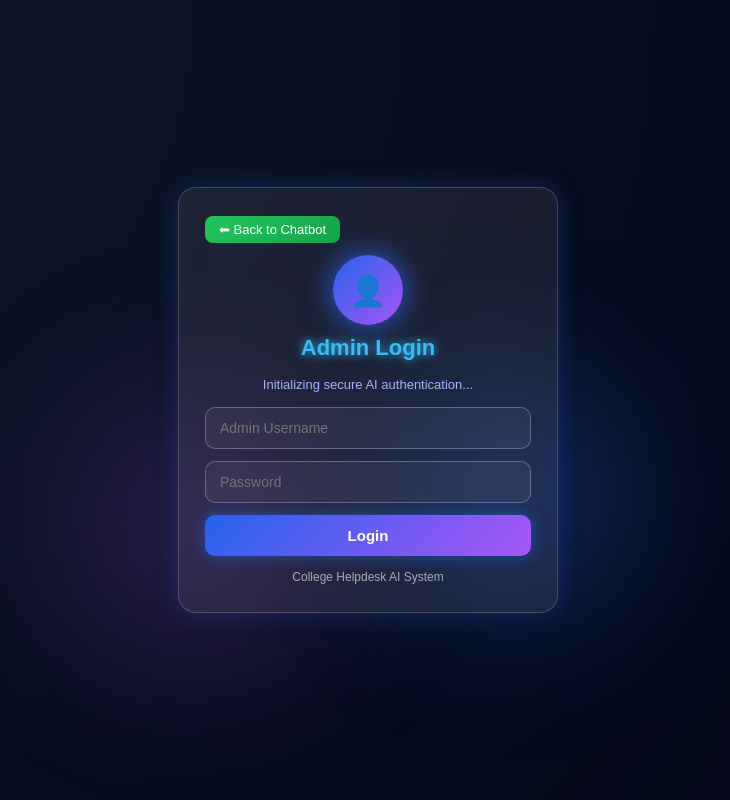
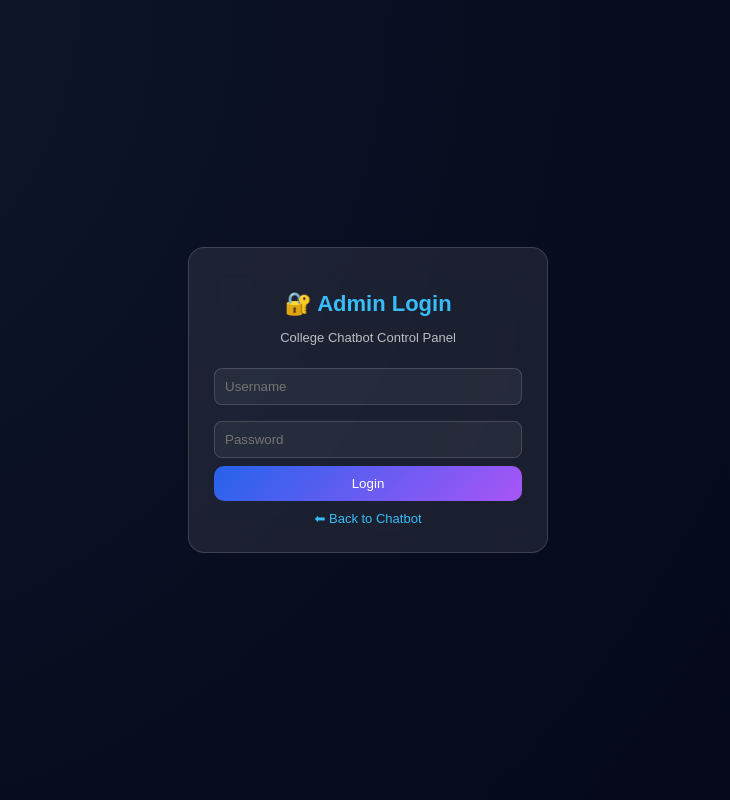
Before and after one commit to saliankishan/college-chatbot, a Flask app: page /login in a window 1280 px wide. Shown: the whole page, without its empty margins (272-1002 px from the left). Run offline with Flask 3, Linux system fonts and the light colour scheme.

Commit message:
Update login.html

```diff
--- a/templates/login.html
+++ b/templates/login.html
@@ -4,240 +4,70 @@
 <meta charset="UTF-8">
 <meta name="viewport" content="width=device-width, initial-scale=1.0">
 <title>Admin Login - College Chatbot</title>
+<link rel="stylesheet" href="/static/style.css">
+<style>
 
-<style>
-* {
-    box-sizing: border-box;
-    font-family: "Poppins", sans-serif;
-}
-
-body {
-    margin: 0;
-    height: 100vh;
-    display: flex;
-    justify-content: center;
-    align-items: center;
-    background: radial-gradient(circle at top left, #0f172a, #020617);
-    color: white;
-    overflow: hidden;
-}
-
-/* ===== Animated Background Glow ===== */
-.bg-glow {
-    position: absolute;
-    width: 300px;
-    height: 300px;
-    background: radial-gradient(circle, #2563eb, transparent 70%);
-    filter: blur(80px);
-    animation: float 8s infinite alternate;
-    opacity: 0.6;
-}
-
-.bg-glow2 {
-    position: absolute;
-    width: 300px;
-    height: 300px;
-    background: radial-gradient(circle, #a855f7, transparent 70%);
-    filter: blur(90px);
-    animation: float2 10s infinite alternate;
-    opacity: 0.5;
-}
-
-@keyframes float {
-    from { transform: translate(-150px, -100px); }
-    to { transform: translate(150px, 100px); }
-}
-
-@keyframes float2 {
-    from { transform: translate(200px, -150px); }
-    to { transform: translate(-200px, 150px); }
-}
-
-/* ===== Glass Login Box ===== */
+/* Extra login animations */
 .login-box {
-    width: 380px;
-    padding: 28px 26px;
-    border-radius: 18px;
-    background: rgba(255, 255, 255, 0.08);
-    backdrop-filter: blur(16px);
-    border: 1px solid rgba(255,255,255,0.18);
-    box-shadow: 0 0 25px rgba(37, 99, 235, 0.25);
-    position: relative;
-    z-index: 2;
-    animation: fadeIn 1.2s ease;
+    animation: fadeIn 0.8s ease;
 }
 
 @keyframes fadeIn {
-    from { opacity: 0; transform: scale(0.9); }
+    from { opacity: 0; transform: scale(0.95); }
     to { opacity: 1; transform: scale(1); }
 }
 
-/* ===== AI Avatar ===== */
-.ai-avatar {
-    width: 70px;
-    height: 70px;
-    border-radius: 50%;
-    margin: 0 auto 10px;
-    display: flex;
-    justify-content: center;
-    align-items: center;
-    background: linear-gradient(135deg, #2563eb, #a855f7);
-    box-shadow: 0 0 25px rgba(168, 85, 247, 0.8);
-    animation: pulse 2s infinite;
-    font-size: 30px;
+.login-title {
+    font-size: 22px;
+    margin-bottom: 5px;
 }
 
-@keyframes pulse {
-    0% { box-shadow: 0 0 15px rgba(168, 85, 247, 0.6); }
-    50% { box-shadow: 0 0 30px rgba(37, 99, 235, 1); }
-    100% { box-shadow: 0 0 15px rgba(168, 85, 247, 0.6); }
+.login-subtitle {
+    font-size: 13px;
+    opacity: 0.7;
+    margin-bottom: 15px;
 }
 
-/* ===== Back Button ===== */
-.back-btn {
-    display: inline-block;
-    background: linear-gradient(135deg, #22c55e, #16a34a);
-    color: white;
-    padding: 6px 14px;
-    border-radius: 8px;
-    text-decoration: none;
+.error-msg {
+    color: #ef4444;
     font-size: 13px;
-    font-weight: 500;
-    transition: 0.2s;
-    margin-bottom: 12px;
+    margin-bottom: 8px;
 }
 
+.back-btn {
+    margin-top: 10px;
+    display: inline-block;
+    font-size: 13px;
+    color: #38bdf8;
+    text-decoration: none;
+}
 .back-btn:hover {
-    transform: scale(1.05);
-    box-shadow: 0 0 12px rgba(34, 197, 94, 0.7);
-}
-
-/* ===== Title ===== */
-.login-box h2 {
-    text-align: center;
-    margin: 6px 0 16px;
-    font-size: 22px;
-    color: #38bdf8;
-    text-shadow: 0 0 10px #38bdf8;
-}
-
-/* ===== Typing AI Text ===== */
-.ai-text {
-    text-align: center;
-    font-size: 13px;
-    color: #a5b4fc;
-    margin-bottom: 12px;
-    height: 18px;
-}
-
-/* ===== Inputs ===== */
-.login-box input {
-    width: 100%;
-    padding: 12px 14px;
-    border-radius: 10px;
-    border: 1px solid rgba(255,255,255,0.25);
-    background: rgba(255,255,255,0.05);
-    color: white;
-    font-size: 14px;
-    outline: none;
-    margin-bottom: 12px;
-    transition: 0.2s;
-}
-
-.login-box input:focus {
-    border-color: #38bdf8;
-    box-shadow: 0 0 10px rgba(56, 189, 248, 0.6);
-}
-
-/* ===== Login Button ===== */
-.login-box button {
-    width: 100%;
-    padding: 12px;
-    border-radius: 10px;
-    border: none;
-    cursor: pointer;
-    font-weight: bold;
-    font-size: 15px;
-    background: linear-gradient(135deg, #2563eb, #a855f7);
-    color: white;
-    box-shadow: 0 0 15px rgba(37, 99, 235, 0.6);
-    transition: 0.25s;
-}
-
-.login-box button:hover {
-    transform: scale(1.03);
-    box-shadow: 0 0 22px rgba(168, 85, 247, 0.8);
-}
-
-/* Error */
-.error {
-    margin-top: 10px;
-    text-align: center;
-    color: #f87171;
-    font-size: 13px;
-}
-
-/* Footer */
-.footer-text {
-    text-align: center;
-    margin-top: 14px;
-    font-size: 12px;
-    opacity: 0.6;
-}
-
-/* Responsive */
-@media (max-width: 480px) {
-    .login-box {
-        width: 90%;
-        padding: 22px;
-    }
+    text-decoration: underline;
 }
 </style>
 </head>
 <body>
 
-<div class="bg-glow"></div>
-<div class="bg-glow2"></div>
+<div class="login-container">
 
 <div class="login-box">
+    <h2 class="login-title">🔐 Admin Login</h2>
+    <p class="login-subtitle">College Chatbot Control Panel</p>
 
-    <a href="/" class="back-btn">⬅ Back to Chatbot</a>
-
-    <div class="ai-avatar">👤</div>
-
-    <h2>Admin Login</h2>
-
-    <div class="ai-text" id="aiText"></div>
+    {% if error %}
+        <div class="error-msg">{{ error }}</div>
+    {% endif %}
 
     <form method="post">
-        <input type="text" name="username" placeholder="Admin Username" required>
+        <input type="text" name="username" placeholder="Username" required>
         <input type="password" name="password" placeholder="Password" required>
         <button type="submit">Login</button>
     </form>
 
-    {% if error %}
-    <div class="error">{{ error }}</div>
-    {% endif %}
-
-    <div class="footer-text">
-        College Helpdesk AI System
-    </div>
+    <a href="/" class="back-btn">⬅ Back to Chatbot</a>
+</div>
 
 </div>
 
-<script>
-/* Typing AI text animation */
-const text = "Initializing secure AI authentication...";
-let index = 0;
-function typeEffect() {
-    if (index < text.length) {
-        document.getElementById("aiText").innerHTML += text.charAt(index);
-        index++;
-        setTimeout(typeEffect, 40);
-    }
-}
-typeEffect();
-</script>
-
 </body>
 </html>
```
